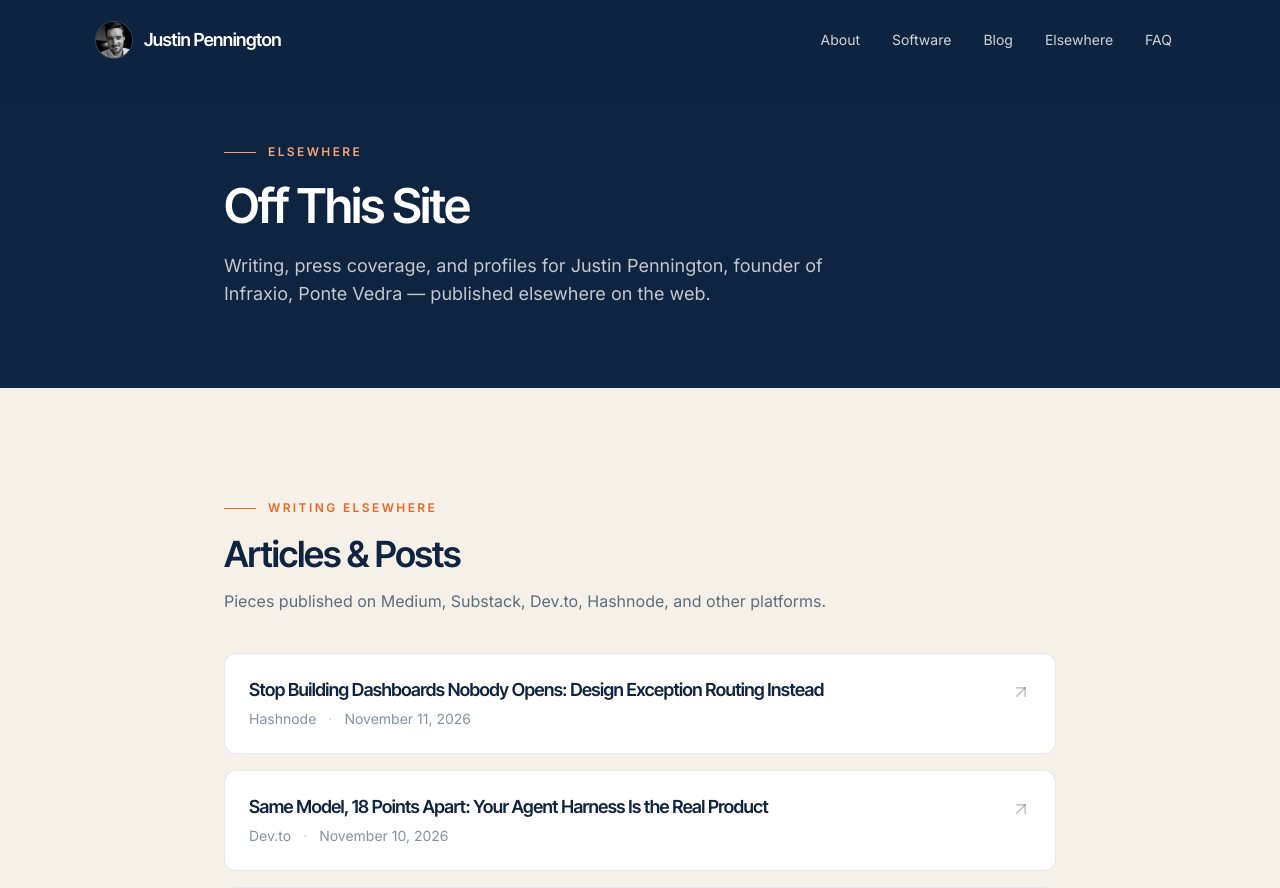
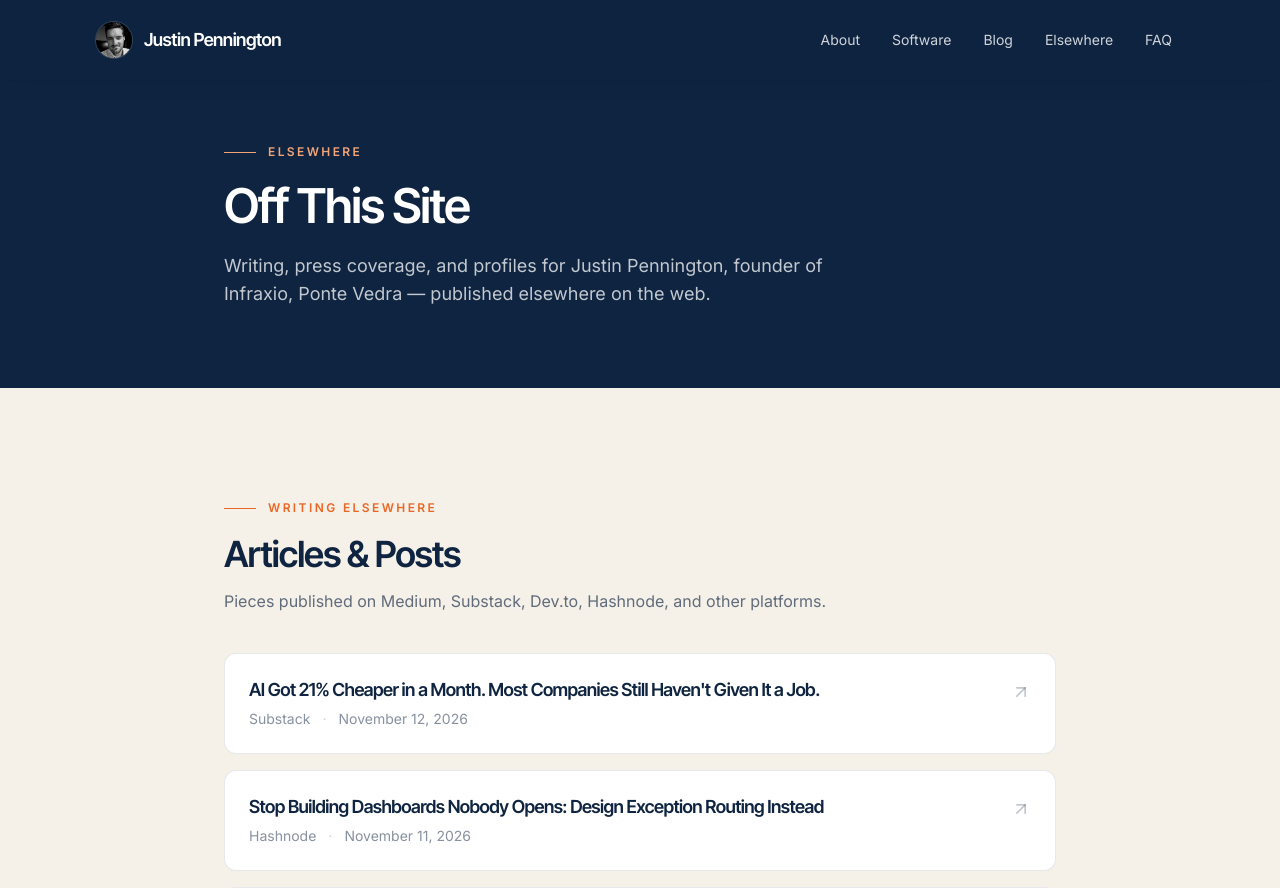
Before and after one commit to justinpennington/penningtonj.com, a Next.js app: page /elsewhere in a window 1280 px wide. Shown: the top 888 px of the page. Built offline with nearby package versions, Linux system fonts and the light colour scheme.

Commit message:
Elsewhere: add Substack post on AI getting cheaper (2026-11-12) (#62)
Adds the November 12 Substack essay to the top of the writing list on /elsewhere.

```diff
--- a/content/elsewhere-links.ts
+++ b/content/elsewhere-links.ts
@@ -14,6 +14,12 @@ export type ElsewhereLink = {
 };
 
 export const writingElsewhere: ElsewhereLink[] = [
+  {
+    title: "AI Got 21% Cheaper in a Month. Most Companies Still Haven't Given It a Job.",
+    url: "https://justinpennington.substack.com/p/ai-got-21-cheaper-in-a-month-most",
+    outlet: "Substack",
+    date: "2026-11-12",
+  },
   {
     title: "Stop Building Dashboards Nobody Opens: Design Exception Routing Instead",
     url: "https://justinpennington.hashnode.dev/stop-building-dashboards-nobody-opens-design-exception-routing-instead",
```
